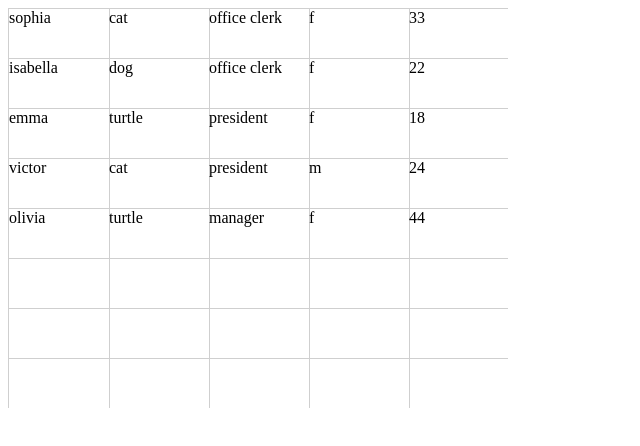
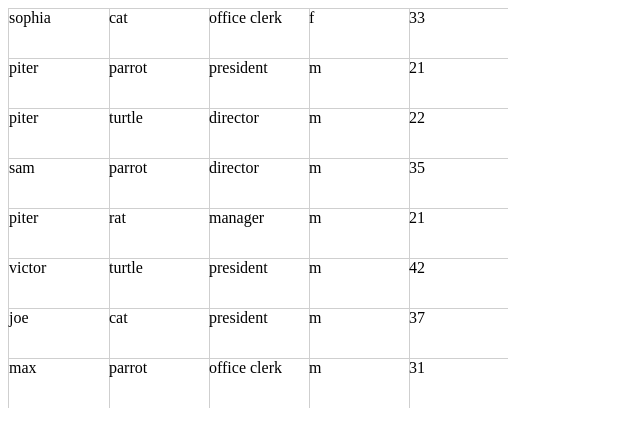
Before and after one commit to nextdesusu/angular-excel, an Angular app: page / in a window 1280 px wide. Shown: the top 446 px of the page, without its empty margins (0-640 px from the left). Built offline with nearby package versions, Linux system fonts and the light colour scheme.

Commit message:
feat: fix of getDataItem method

```diff
--- a/src/app/v-table/v-table.component.ts
+++ b/src/app/v-table/v-table.component.ts
@@ -1,4 +1,6 @@
+import { Target } from '@angular/compiler';
 import { Component, Input, HostListener, HostBinding, OnChanges, SimpleChanges } from '@angular/core';
+import { Scroll } from '@angular/router';
 import { VTableProps, VTableSettings } from "../../types";
 
 const DEFAULT_SHOW_ROWS = 7;
@@ -43,13 +45,14 @@ export class VTableComponent implements OnChanges {
     const {
       props
     } = changes;
-    if (props === undefined || props.currentValue === undefined) return;
+    if (props === undefined || props.currentValue === undefined || this.isPropsLoaded) return;
     this.propsLoaded = true;
     const {
       cellWidth,
       cellHeight,
       showRows
     } = this.settings;
+    console.log("props", props.currentValue);
     this.generateRanges(0, 0);
     if (this.hostHeight) return;
     this.hostHeight = `${cellHeight * showRows}px`;
@@ -61,8 +64,8 @@ export class VTableComponent implements OnChanges {
   }
 
   public getDataItem(x: number, y: number): string {
-    const { data, rows } = this.propsOrThrow;
-    return data[y * rows + x];
+    const { data, columns } = this.propsOrThrow;
+    return data[y * columns + x];
   }
 
   public get totalHeight(): number {
@@ -82,7 +85,7 @@ export class VTableComponent implements OnChanges {
   }
 
   @HostListener('scroll', ['$event']) private onScroll($event: Event): void {
-    const scrollBar = $event.target as any;
+    const scrollBar = $event.target as HTMLTableElement;
     this.generateRanges(scrollBar.scrollLeft, scrollBar.scrollTop);
   };
 
```
